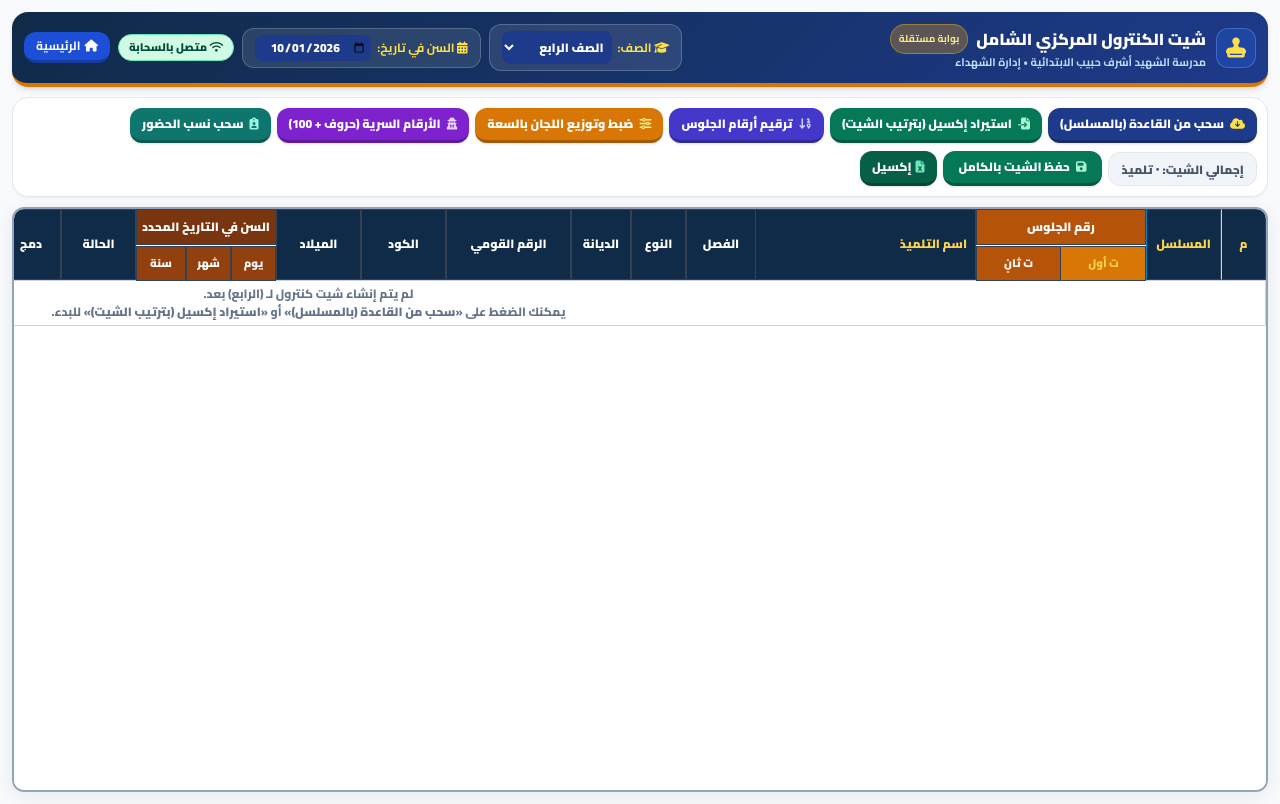
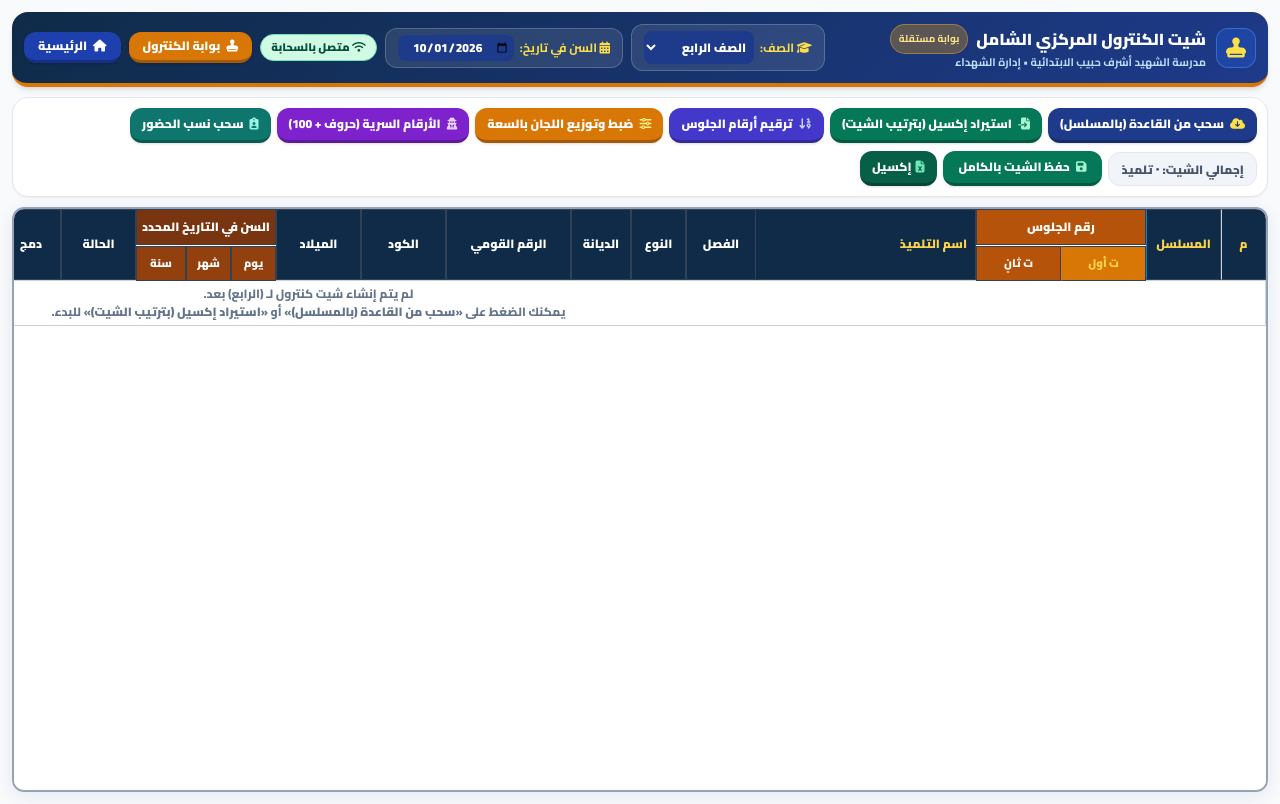
Before and after one commit to mr-zezo/MR_ZEZO_SCHOOL, a plain HTML site: page control-master.html in a window 1280 px wide. Drawn offline with nearby package versions, Linux system fonts and the light colour scheme; some packages are replaced by stand-ins of ours; no server answers; a script that the page names is missing.

Commit message:
Update navigation buttons and connection badge

```diff
--- a/control-master.html
+++ b/control-master.html
@@ -160,11 +160,17 @@
                 <input type="date" id="input-age-calc-date" value="2026-10-01" onchange="recalculateAgesDynamically()" class="bg-blue-900 text-white text-xs font-black rounded-lg p-1 outline-none cursor-pointer text-center">
             </div>
 
-            <span id="connection-badge" class="text-[11px] font-black px-2.5 py-1 rounded-full bg-emerald-100 text-emerald-900 border border-emerald-300">
+           <span id="connection-badge" class="text-[11px] font-black px-2.5 py-1 rounded-full bg-emerald-100 text-emerald-900 border border-emerald-300">
                 <i class="fa-solid fa-wifi"></i> متصل بالسحابة
             </span>
 
-            <a href="index.html" class="btn-3d px-3 py-1.5 bg-blue-700 hover:bg-blue-600 text-white font-bold rounded-xl text-xs flex items-center gap-1">
+            <!-- 🌟 زر العودة لبوابة الكنترول 🌟 -->
+            <a href="control-index.html" class="btn-3d px-3.5 py-1.5 bg-amber-600 hover:bg-amber-500 text-white font-black rounded-xl text-xs flex items-center gap-1.5 shadow">
+                <i class="fa-solid fa-stamp"></i> بوابة الكنترول
+            </a>
+
+            <!-- زر العودة للمنظومة الرئيسية -->
+            <a href="index.html" class="btn-3d px-3.5 py-1.5 bg-blue-800 hover:bg-blue-700 text-white font-black rounded-xl text-xs flex items-center gap-1.5 shadow">
                 <i class="fa-solid fa-house"></i> الرئيسية
             </a>
         </div>
```
